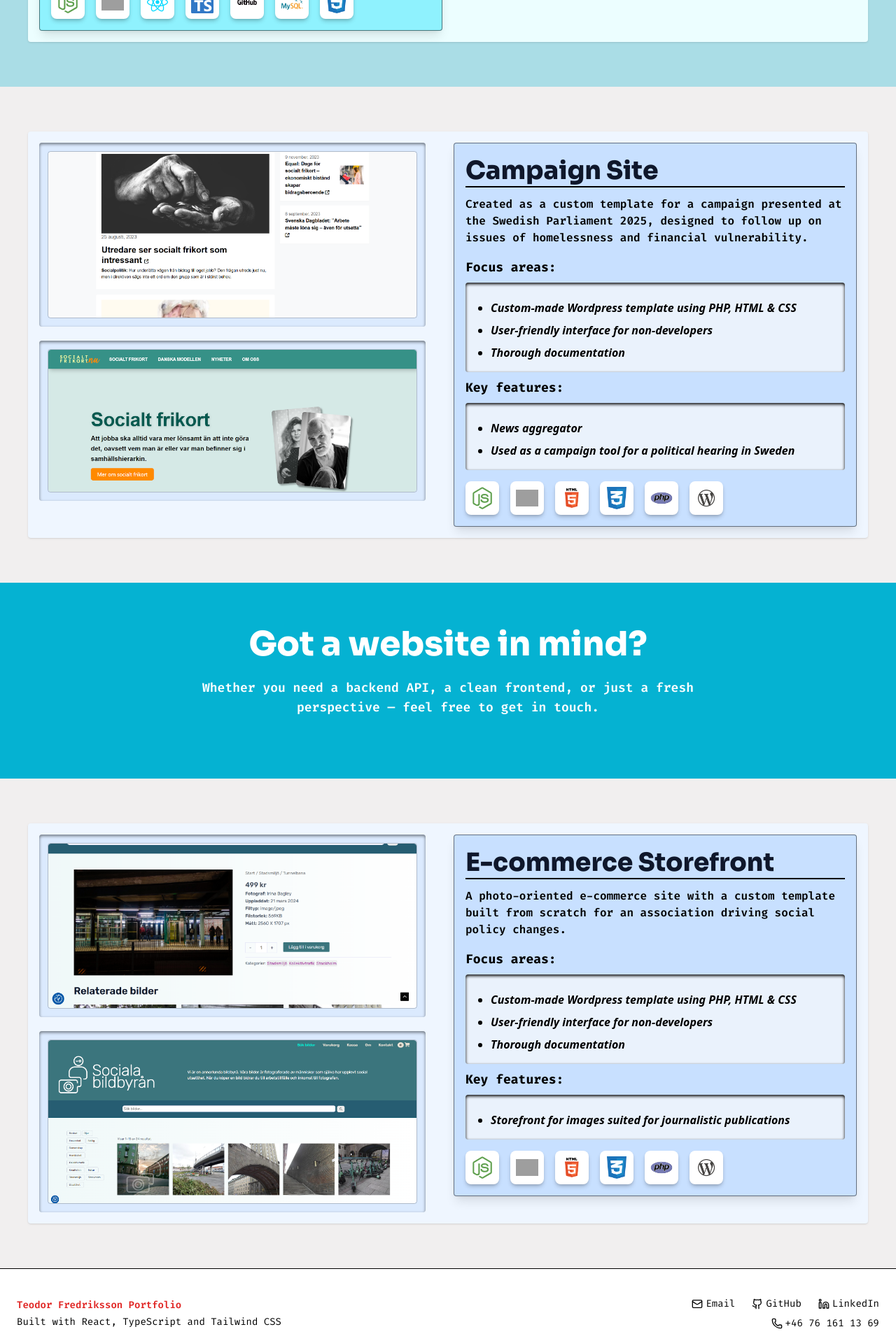
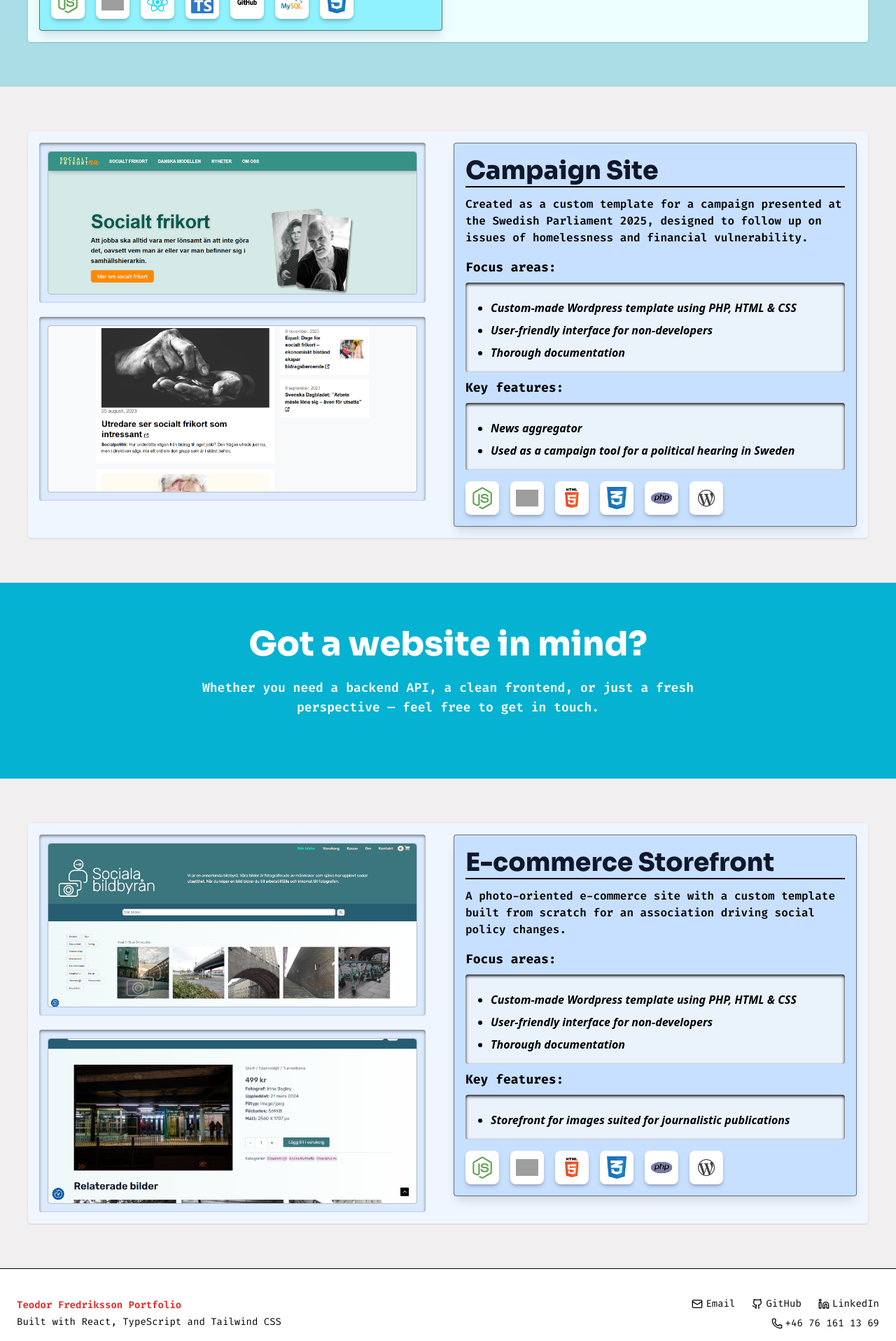
Before and after one commit to TeodorFredriksson95/cv-website-2025, a Next.js app: page /webdevelopment in a window 1280 px wide. Shown: the part 2027-3944 px from the top of the page at 70% size. Built offline with nearby package versions, Linux system fonts and the light colour scheme; grey boxes are pictures that could not be loaded.

Commit message:
fix: update image source paths for consistency in WebPage component

```diff
--- a/src/app/webdevelopment/page.tsx
+++ b/src/app/webdevelopment/page.tsx
@@ -324,7 +324,7 @@ export default function WebPage() {
                 <div className="grid sm:grid-cols-2 gap-4 p-3   rounded inset-shadow-sm inset-shadow-black/50 bg-blue-100">
                   <div className="col-span-2 rounded border-1 border-black/20 overflow-hidden">
                     <img
-                      src="/showcase/socialtfrikort_2.png"
+                      src="/showcase/socialtfrikort.png"
                       alt="Create Database"
                       className="w-full h-auto object-cover rounded"
                     />
@@ -334,7 +334,7 @@ export default function WebPage() {
                 <div className="grid sm:grid-cols-2 gap-4 p-3   rounded inset-shadow-sm inset-shadow-black/50 bg-blue-100">
                   <div className="col-span-2 rounded border-1 border-black/20 overflow-hidden">
                     <img
-                      src="/showcase/socialtfrikort.png"
+                      src="/showcase/socialtfrikort_2.png"
                       alt="Create Database"
                       className="w-full h-auto object-cover rounded"
                     />
@@ -409,7 +409,7 @@ export default function WebPage() {
         <div className="grid sm:grid-cols-2 gap-4 p-3 rounded inset-shadow-sm inset-shadow-black/50 bg-blue-100">
           <div className="col-span-2 rounded border-1 border-black/20 overflow-hidden">
             <img
-              src="/showcase/socialbildbyran_2.png"
+              src="/showcase/socialabildbyran.png"
               alt="Create Database"
               className="w-full h-auto object-cover rounded"
             />
@@ -419,7 +419,7 @@ export default function WebPage() {
         <div className="grid sm:grid-cols-2 gap-4 p-3 rounded inset-shadow-sm inset-shadow-black/50 bg-blue-100">
           <div className="col-span-2 rounded border-1 border-black/20 overflow-hidden">
             <img
-              src="/showcase/socialabildbyran.png"
+              src="/showcase/socialbildbyran_2.png"
               alt="Create Database"
               className="w-full h-auto object-cover rounded"
             />
```
